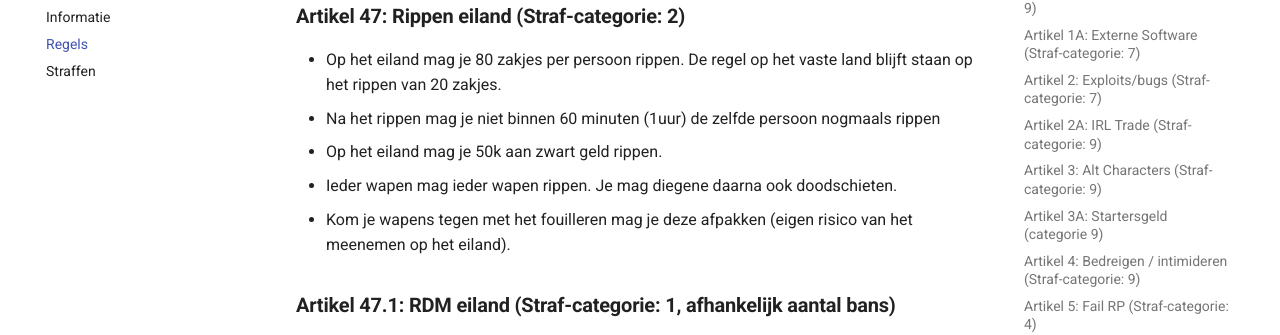
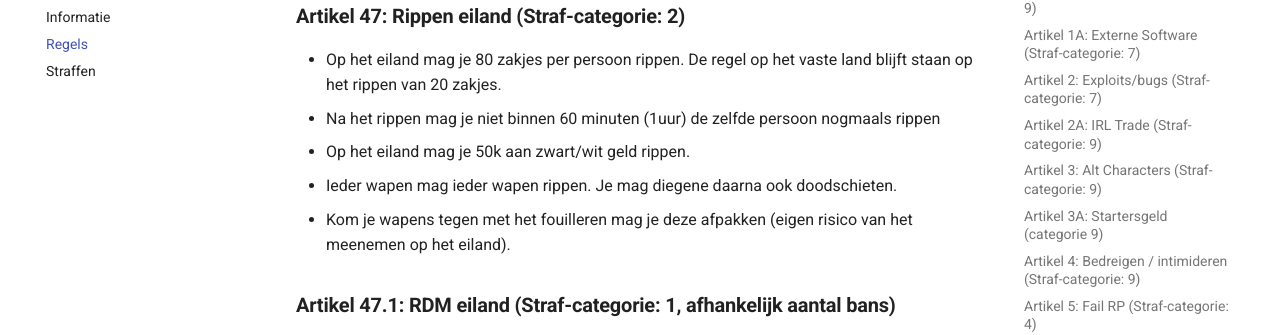
Before and after one commit to ZuiderVeenRP/apv, an MkDocs documentation site: the page built from docs/algemeen.md, in a window 1280 px wide and 900 px high, scrolled down 20198 px. Shown: the part 118-453 px from the top of the window. Built offline with MkDocs 1.6.1 and Material for MkDocs 9.7.7, drawn with Linux system fonts in a browser that asks for light colours; comment, search, counter and statistics services are not loaded.

Commit message:
Update algemeen.md

```diff
--- a/docs/algemeen.md
+++ b/docs/algemeen.md
@@ -446,7 +446,7 @@ Voorbeelden onder bovenstaand zijn uitspraken als "L" in Twitter.
 ### **Artikel 47: Rippen eiland (Straf-categorie: 2)**
 - Op het eiland mag je 80 zakjes per persoon rippen. De regel op het vaste land blijft staan op het rippen van 20 zakjes.
 - Na het rippen mag je niet binnen 60 minuten (1uur) de zelfde persoon nogmaals rippen
-- Op het eiland mag je 50k aan zwart geld rippen.
+- Op het eiland mag je 50k aan zwart/wit geld rippen.
 - Ieder wapen mag ieder wapen rippen. Je mag diegene daarna ook doodschieten.
 - Kom je wapens tegen met het fouilleren mag je deze afpakken (eigen risico van het meenemen op het eiland).
 
```
